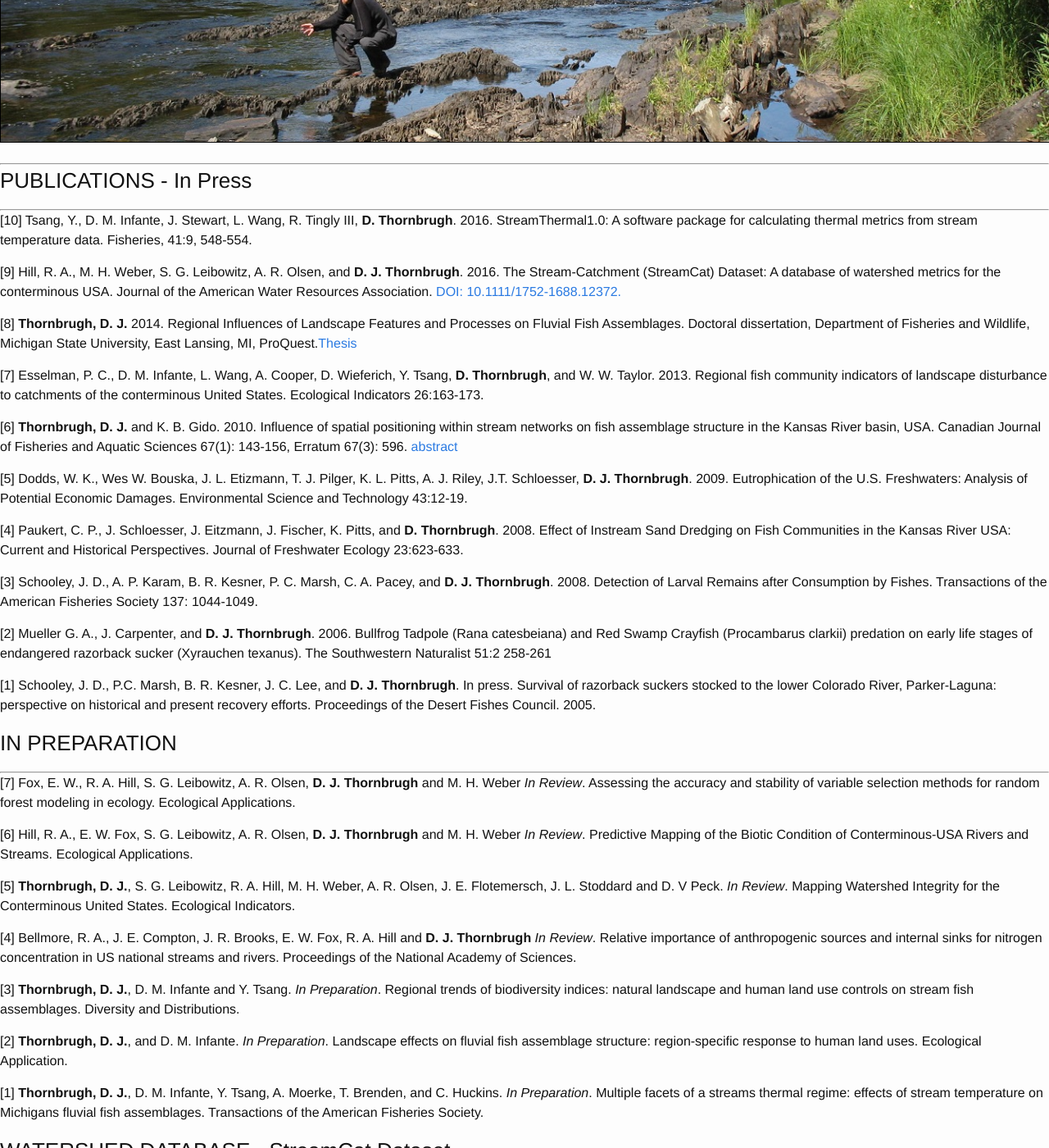
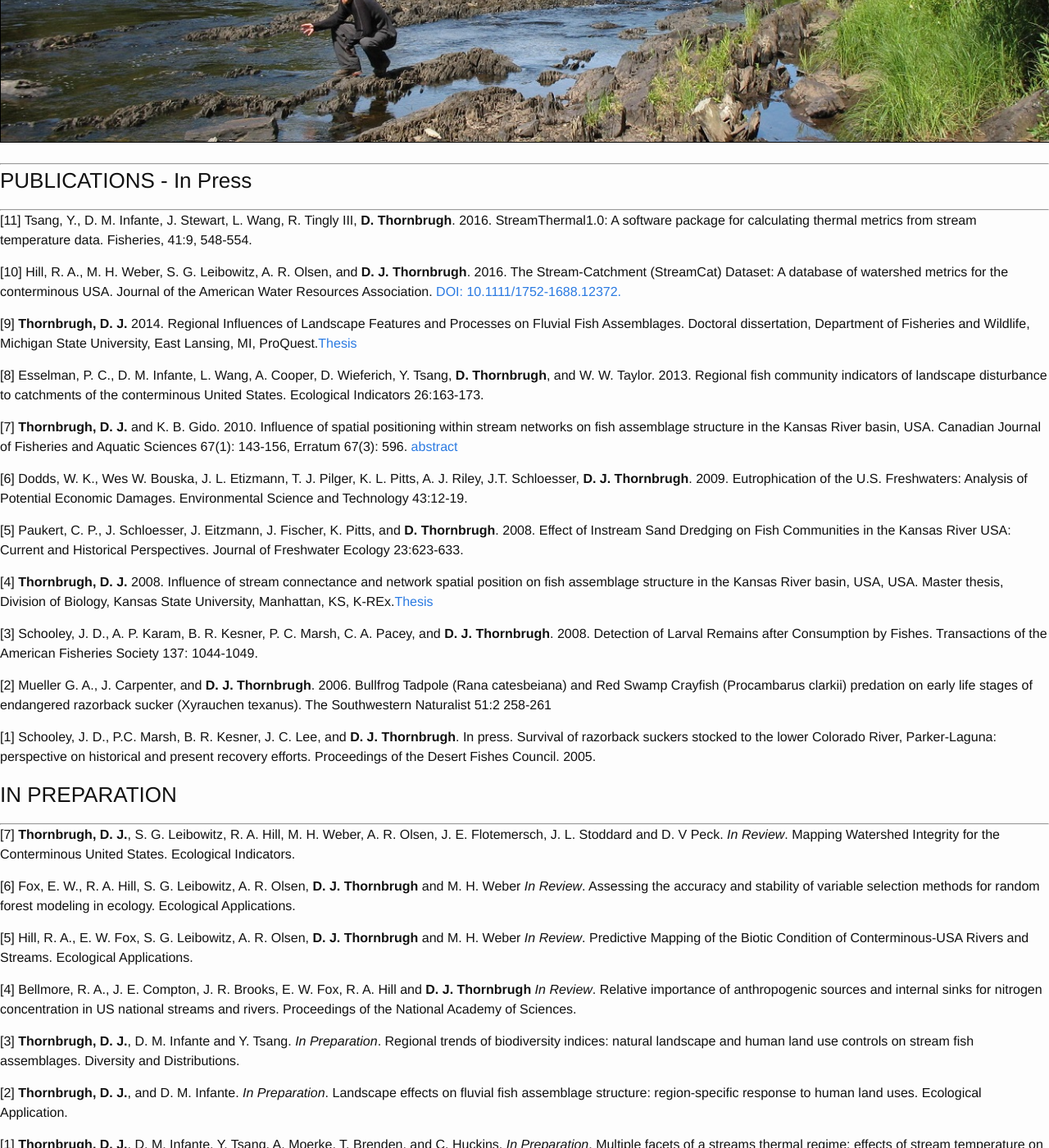
Before and after one commit to dthor/dthor.github.io, a Jekyll site: the page built from publications/publications.md, in a window 1280 px wide and 1400 px high, scrolled down 473 px. Shown: the whole window at 82% size. Built offline with Jekyll 4.4.1, drawn with Linux system fonts in a browser that asks for light colours; nearby versions of some CDN libraries; some web fonts are replaced.

Commit message:
up date 20161113

```diff
--- a/publications/publications.md
+++ b/publications/publications.md
@@ -10,19 +10,21 @@ permalink: /publications/
 ### PUBLICATIONS - In Press
 ***
 
-[10] Tsang, Y., D. M. Infante, J. Stewart, L. Wang, R. Tingly III, **D. Thornbrugh**. 2016. StreamThermal1.0: A software package for calculating thermal metrics from stream temperature data. Fisheries, 41:9, 548-554.
+[11] Tsang, Y., D. M. Infante, J. Stewart, L. Wang, R. Tingly III, **D. Thornbrugh**. 2016. StreamThermal1.0: A software package for calculating thermal metrics from stream temperature data. Fisheries, 41:9, 548-554.
 
-[9] Hill, R. A., M. H. Weber, S. G. Leibowitz, A. R. Olsen, and **D. J. Thornbrugh**. 2016. The Stream-Catchment (StreamCat) Dataset: A database of watershed metrics for the conterminous USA. Journal of the American Water Resources Association. [DOI: 10.1111/1752-1688.12372.](http://onlinelibrary.wiley.com/doi/10.1111/1752-1688.12372/abstract)
+[10] Hill, R. A., M. H. Weber, S. G. Leibowitz, A. R. Olsen, and **D. J. Thornbrugh**. 2016. The Stream-Catchment (StreamCat) Dataset: A database of watershed metrics for the conterminous USA. Journal of the American Water Resources Association. [DOI: 10.1111/1752-1688.12372.](http://onlinelibrary.wiley.com/doi/10.1111/1752-1688.12372/abstract)
 
-[8] **Thornbrugh, D. J.** 2014. Regional Influences of Landscape Features and Processes on Fluvial Fish Assemblages. Doctoral dissertation, Department of Fisheries and Wildlife, Michigan State University, East Lansing, MI, ProQuest.[Thesis](http://etd.lib.msu.edu/islandora/object/etd%3A2967)
+[9] **Thornbrugh, D. J.** 2014. Regional Influences of Landscape Features and Processes on Fluvial Fish Assemblages. Doctoral dissertation, Department of Fisheries and Wildlife, Michigan State University, East Lansing, MI, ProQuest.[Thesis](http://etd.lib.msu.edu/islandora/object/etd%3A2967)
 
-[7] Esselman, P. C., D. M. Infante, L. Wang, A. Cooper, D. Wieferich, Y. Tsang, **D. Thornbrugh**, and W. W. Taylor. 2013. Regional fish community indicators of landscape disturbance to catchments of the conterminous United States. Ecological Indicators 26:163-173.
+[8] Esselman, P. C., D. M. Infante, L. Wang, A. Cooper, D. Wieferich, Y. Tsang, **D. Thornbrugh**, and W. W. Taylor. 2013. Regional fish community indicators of landscape disturbance to catchments of the conterminous United States. Ecological Indicators 26:163-173.
 
-[6] **Thornbrugh, D. J.** and K. B. Gido. 2010. Influence of spatial positioning within stream networks on fish assemblage structure in the Kansas River basin, USA. Canadian Journal of Fisheries and Aquatic Sciences 67(1): 143-156, Erratum 67(3): 596. [abstract](http://www.nrcresearchpress.com/doi/abs/10.1139/F09-169#.V7IzCfkrJhE)
+[7] **Thornbrugh, D. J.** and K. B. Gido. 2010. Influence of spatial positioning within stream networks on fish assemblage structure in the Kansas River basin, USA. Canadian Journal of Fisheries and Aquatic Sciences 67(1): 143-156, Erratum 67(3): 596. [abstract](http://www.nrcresearchpress.com/doi/abs/10.1139/F09-169#.V7IzCfkrJhE)
 
-[5] Dodds, W. K., Wes W. Bouska, J. L. Etizmann, T. J. Pilger, K. L. Pitts, A. J. Riley, J.T. Schloesser, **D. J. Thornbrugh**. 2009. Eutrophication of the U.S. Freshwaters: Analysis of Potential Economic Damages. Environmental Science and Technology 43:12-19.
+[6] Dodds, W. K., Wes W. Bouska, J. L. Etizmann, T. J. Pilger, K. L. Pitts, A. J. Riley, J.T. Schloesser, **D. J. Thornbrugh**. 2009. Eutrophication of the U.S. Freshwaters: Analysis of Potential Economic Damages. Environmental Science and Technology 43:12-19.
 
-[4] Paukert, C. P., J. Schloesser, J. Eitzmann, J. Fischer, K. Pitts, and **D. Thornbrugh**. 2008.  Effect of Instream Sand Dredging on Fish Communities in the Kansas River USA:  Current and Historical Perspectives.  Journal of Freshwater Ecology 23:623-633.
+[5] Paukert, C. P., J. Schloesser, J. Eitzmann, J. Fischer, K. Pitts, and **D. Thornbrugh**. 2008.  Effect of Instream Sand Dredging on Fish Communities in the Kansas River USA: Current and Historical Perspectives. Journal of Freshwater Ecology 23:623-633.
+
+[4] **Thornbrugh, D. J.** 2008. Influence of stream connectance and network spatial position on fish assemblage structure in the Kansas River basin, USA, USA. Master thesis, Division of Biology, Kansas State University, Manhattan, KS, K-REx.[Thesis](http://krex.k-state.edu/dspace/handle/2097/535)
 
 [3] Schooley, J. D., A. P. Karam, B. R. Kesner, P. C. Marsh, C. A. Pacey, and **D. J. Thornbrugh**. 2008. Detection of Larval Remains after Consumption by Fishes. Transactions of the American Fisheries Society 137: 1044-1049.
 
@@ -33,11 +35,12 @@ permalink: /publications/
 
 ### IN PREPARATION
 ***
-[7] Fox, E. W., R. A. Hill, S. G. Leibowitz, A. R. Olsen, **D. J. Thornbrugh** and M. H. Weber _In Review_. Assessing the accuracy and stability of variable selection methods for random forest modeling in ecology. Ecological Applications.
 
-[6] Hill, R. A., E. W. Fox, S. G. Leibowitz, A. R. Olsen, **D. J. Thornbrugh** and M. H. Weber _In Review_. Predictive Mapping of the Biotic Condition of Conterminous-USA Rivers and Streams. Ecological Applications.
+[7] **Thornbrugh, D. J.**, S. G. Leibowitz, R. A. Hill, M. H. Weber, A. R. Olsen, J. E. Flotemersch, J. L. Stoddard and D. V Peck. _In Review_. Mapping Watershed Integrity for the Conterminous United States. Ecological Indicators.
 
-[5] **Thornbrugh, D. J.**, S. G. Leibowitz, R. A. Hill, M. H. Weber, A. R. Olsen, J. E. Flotemersch, J. L. Stoddard and D. V Peck. _In Review_. Mapping Watershed Integrity for the Conterminous United States. Ecological Indicators.
+[6] Fox, E. W., R. A. Hill, S. G. Leibowitz, A. R. Olsen, **D. J. Thornbrugh** and M. H. Weber _In Review_. Assessing the accuracy and stability of variable selection methods for random forest modeling in ecology. Ecological Applications.
+
+[5] Hill, R. A., E. W. Fox, S. G. Leibowitz, A. R. Olsen, **D. J. Thornbrugh** and M. H. Weber _In Review_. Predictive Mapping of the Biotic Condition of Conterminous-USA Rivers and Streams. Ecological Applications.
 
 [4] Bellmore, R. A., J. E. Compton, J. R. Brooks, E. W. Fox, R. A. Hill and **D. J. Thornbrugh** _In Review_. Relative importance of anthropogenic sources and internal sinks for nitrogen concentration in US national streams and rivers. Proceedings of the National Academy of Sciences.
 
```
Also changed, not shown: index.md (+1 -1 lines).
